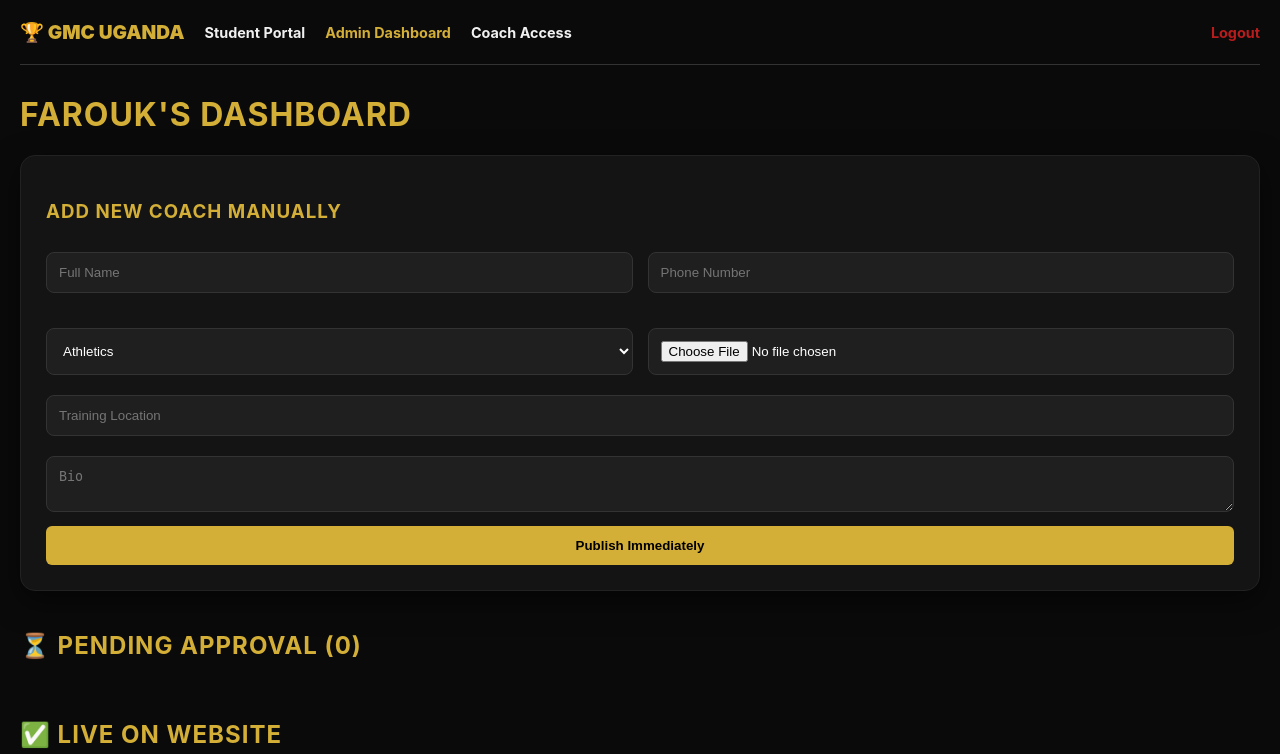
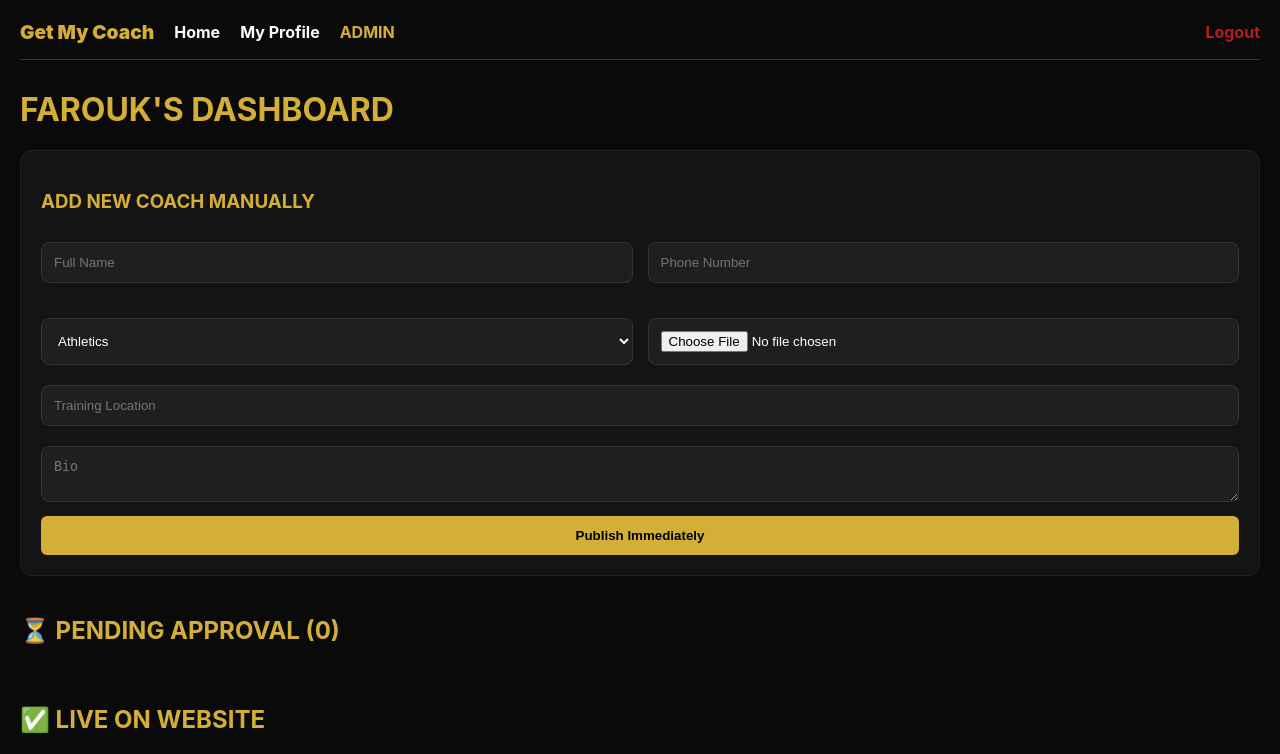
Before and after one commit to FAR-ANALYST/CMS, a Flask app: page /admin in a window 1280 px wide. Shown: the top 754 px of the page. Run offline with Flask 3, Linux system fonts and the light colour scheme; the visitor is signed in with stand-in values (Sample User, id 1); data that the repository does not hold is empty.

Commit message:
Update base.html

```diff
--- a/templates/base.html
+++ b/templates/base.html
@@ -3,34 +3,29 @@
 <head>
     <meta charset="UTF-8">
     <meta name="viewport" content="width=device-width, initial-scale=1.0">
-    <title>{% block title %}GMC Uganda{% endblock %}</title>
+    <title>{% block title %}Get My Coach Uganda{% endblock %}</title>
     <style>
         :root { --bg: #0a0a0a; --panel: #141414; --gold: #d4af37; --red: #b91c1c; --text: #f0f0f0; }
         body { background: var(--bg); color: var(--text); font-family: 'Inter', sans-serif; margin: 0; padding: 20px; }
-        h1, h2, h3 { color: var(--gold); text-transform: uppercase; letter-spacing: 1px; }
+        h1, h2, h3 { color: var(--gold); text-transform: uppercase; }
         .btn-primary { background: var(--gold); color: black; border: none; padding: 12px 24px; border-radius: 6px; font-weight: 800; cursor: pointer; text-decoration: none; display: inline-block; }
-        .panel, .card { background: var(--panel); border: 1px solid #222; padding: 25px; border-radius: 15px; box-shadow: 0 10px 30px rgba(0,0,0,0.5); margin-bottom: 25px; }
-        .avatar { width: 100%; height: 250px; object-fit: cover; border-radius: 10px; cursor: zoom-in; transition: transform 0.3s ease; }
-        .avatar:hover { transform: scale(1.02); border: 1px solid var(--gold); }
-
-        /* Lightbox Magnifier */
-        #lightbox { display: none; position: fixed; top: 0; left: 0; width: 100%; height: 100%; background: rgba(0,0,0,0.95); z-index: 9999; justify-content: center; align-items: center; }
-        #lightbox img { max-width: 90%; max-height: 90%; border: 3px solid var(--gold); border-radius: 5px; }
-
-        nav { display: flex; align-items: center; gap: 20px; padding-bottom: 20px; border-bottom: 1px solid #333; margin-bottom: 30px; }
-        nav a { color: var(--text); text-decoration: none; font-weight: bold; font-size: 0.9rem; }
+        .panel, .card { background: var(--panel); border: 1px solid #222; padding: 20px; border-radius: 12px; }
+        .avatar { width: 100%; height: 220px; object-fit: cover; border-radius: 8px; cursor: zoom-in; }
+        nav { display: flex; align-items: center; gap: 20px; margin-bottom: 30px; border-bottom: 1px solid #333; padding-bottom: 15px; }
+        nav a { color: white; text-decoration: none; font-weight: bold; }
         nav a:hover { color: var(--gold); }
         input, select, textarea { width: 100%; padding: 12px; background: #1f1f1f; border: 1px solid #333; color: white; border-radius: 8px; margin: 10px 0; box-sizing: border-box; }
+
+        #lightbox { display: none; position: fixed; top: 0; left: 0; width: 100%; height: 100%; background: rgba(0,0,0,0.9); z-index: 9999; justify-content: center; align-items: center; }
+        #lightbox img { max-width: 90%; max-height: 90%; border: 2px solid var(--gold); }
     </style>
 </head>
 <body>
     <nav>
-        <span style="color: var(--gold); font-size: 1.2rem; font-weight: 900;">🏆 GMC UGANDA</span>
-        <a href="{{ url_for('index') }}">Student Portal</a>
-        {% if session.get('is_admin') %}
-            <a href="{{ url_for('admin') }}" style="color: var(--gold);">Admin Dashboard</a>
-        {% endif %}
-        <a href="{{ url_for('coach_dashboard') }}">Coach Access</a>
+        <span style="color: var(--gold); font-weight: 900; font-size: 1.2rem;">Get My Coach</span>
+        <a href="{{ url_for('index') }}">Home</a>
+        <a href="{{ url_for('coach_dashboard') }}">My Profile</a>
+        {% if session.get('is_admin') %}<a href="{{ url_for('admin') }}" style="color: var(--gold);">ADMIN</a>{% endif %}
         <a href="{{ url_for('logout') }}" style="color: var(--red); margin-left: auto;">Logout</a>
     </nav>
 
@@ -39,8 +34,7 @@
     <div id="lightbox" onclick="this.style.display='none'"><img src=""></div>
     <script>
         document.querySelectorAll('.avatar').forEach(img => {
-            img.onclick = function(e) {
-                e.stopPropagation();
+            img.onclick = function() {
                 document.querySelector('#lightbox img').src = this.src;
                 document.getElementById('lightbox').style.display = 'flex';
             }
```
